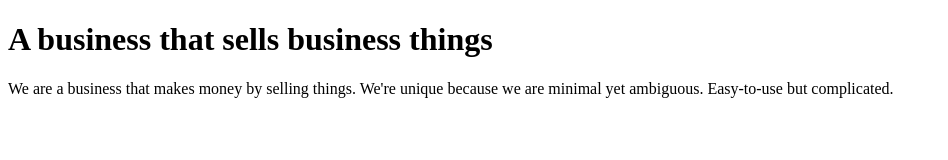
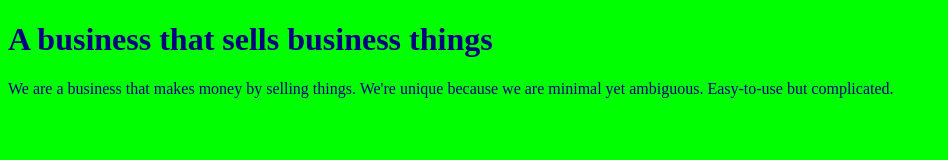
Before and after one commit to Helojen/Helojen.github.io, a plain HTML site: page Unit_1/index.html in a window 1280 px wide. Shown: the whole page, without its empty margins (0-948 px from the left). Drawn offline with Linux system fonts and the light colour scheme; files that its build step writes are made by us from their sources.

Commit message:
Changes to color

```diff
--- a/Unit_1/index.html
+++ b/Unit_1/index.html
@@ -2,7 +2,9 @@
 <html>
 
 <head>
-	<title>
+<link rel="stylesheet" type="text/css" href="css/style.css">
+
+	<title>The Business to end all Business
 	</title>
 </head>
 
--- a/Unit_1/style.css
+++ b/Unit_1/style.css
@@ -1,7 +1,7 @@
-body{
-	background-color: Black;
+body {
+	background-color: lime;
 }
 
 h1, p {
-	color: gold;
+	color: navy;
 }
```
